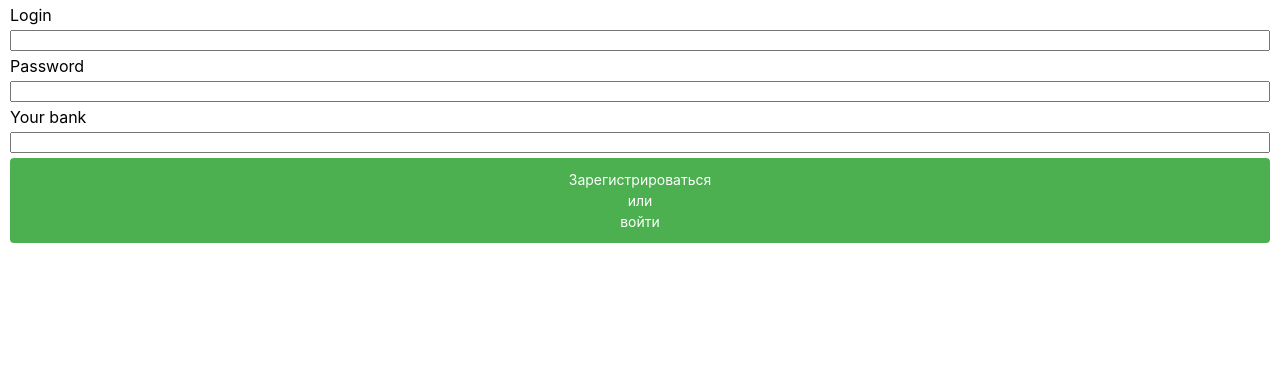
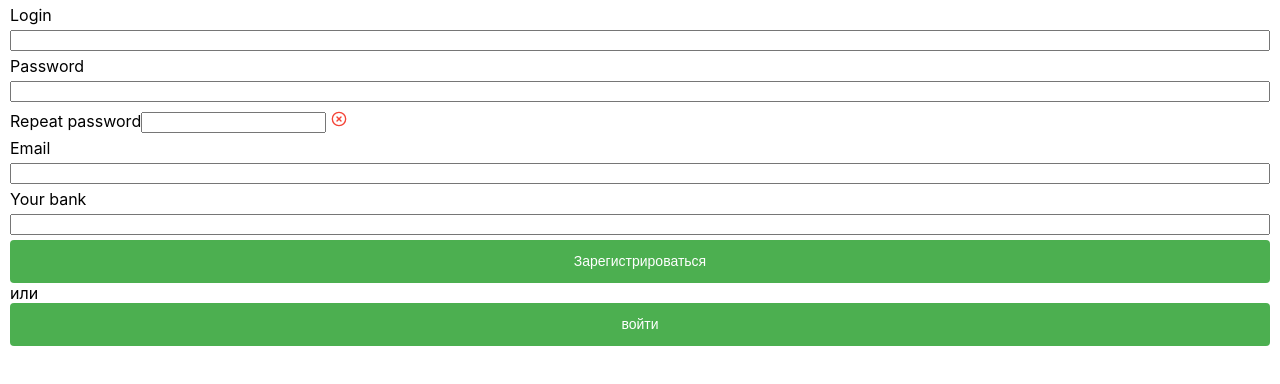
Before and after one commit to Brayman/Astatx, a React (Create React App) app: page /signin in a window 1280 px wide. Shown: the top 384 px of the page. Built offline with nearby package versions, Linux system fonts and the light colour scheme.

Commit message:
rewrite signin page

```diff
--- a/src/component/SignIn.js
+++ b/src/component/SignIn.js
@@ -1,9 +1,14 @@
 import React, {useState} from 'react';
-import {
-    NavLink
-  } from "react-router-dom";
+import { FiXCircle } from "react-icons/fi";
+import '../css/SignIn.css';
 
-
+ function password(atr) {
+    if (!atr) {
+        return <FiXCircle className='wrong' />
+    } else {
+        return 'good'
+    }
+}
 
 function SignIn({actions}) {
     const [data, setData] = useState({
@@ -19,27 +24,45 @@ function SignIn({actions}) {
             case 'password':
                 setData({...data,password: e.target.value})
                 break;
+            case 'email':
+                console.log(e.target);
+                setData({...data,email: e.target.value})
+                break;
             case 'bank':
                 setData({...data,bank: e.target.value})
+                break;
+            case 'repeatpassword':
+                if (data.password===e.target.value) {
+                    setData({...data,passwordtrue: true})
+                }
                 break;
             default:
                 break;
         }
     }
+
     return (
         <div className='MyForm'>
             Login
             <input type="text" name='login' onChange={EnterPass} />
+
             Password
-            <input type="password" name='password' onChange={EnterPass} />
+            <input type="password"  name='password' onChange={EnterPass} />
+            <div>
+                Repeat password
+                <input type="password" name='repeatpassword' onChange={EnterPass}/> {password(data.passwordtrue)}
+            </div>
+
+            Email
+            <input type="email" name='email' onChange={EnterPass} />
             Your bank
             <input type="text" name='bank' onChange={EnterPass}/>
 
-            <div className='button' >
-                <div onClick={() => actions.regAction(data)}>Зарегистрироваться</div>
+
+                <button className='button' onClick={() => actions.regAction(data)}>Зарегистрироваться</button>
                 <div>или</div>
-                <div onClick={() => actions.loginAction(data)}>войти</div>
-            </div>
+                <button className='button' onClick={() => actions.loginAction(data)}>войти</button>
+
        </div>
     )
 }
--- /dev/null
+++ b/src/css/SignIn.css
@@ -0,0 +1,3 @@
+.wrong {
+    color: #F44336;
+}
--- a/src/redux/actions/stat.js
+++ b/src/redux/actions/stat.js
@@ -12,6 +12,10 @@ export const login = (stat) => ({
   type: 'LOGIN',
   payload: stat
 });
+export const filter = (stat) => ({
+  type: 'FILTER',
+  payload: stat
+});
 export const load = () => ({
   type: 'LOADING',
   payload: true
@@ -20,10 +24,15 @@ export const loadComp = () => ({
   type: 'LOADING_COMPLEATE',
   payload: false
 });
+const loadFail = (data) => ({
+  type: 'LOADING_FAIL',
+  payload: data
+})
 export const getStat = (url) => dispatch => {
   console.log(url);
     fetch(URL+'/stat/'+url.login+url.other).then(( data ) => {
         console.log(data);
+        dispatch(filter(url.other));
         return data.json()
     }).then(data => {
       dispatch(setStat(data))
@@ -50,10 +59,11 @@ export const FetchLogIn  = (post) => dispatch => {
             'Content-Type': 'application/json'
           },
           body: JSON.stringify(post)
-        }).then(res => {return res.json()})
+        }).then(res => { return res.json()})
         .then(data => {
           console.log(data);
-          dispatch(login(data))
+          data.error === undefined ? dispatch(login(data)) : dispatch(loadFail(data))
+
         });
       }
 export const FetchRegData  = (post) => dispatch => {
```
